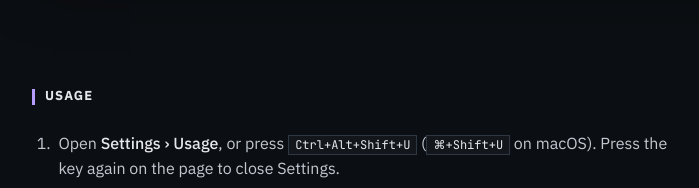
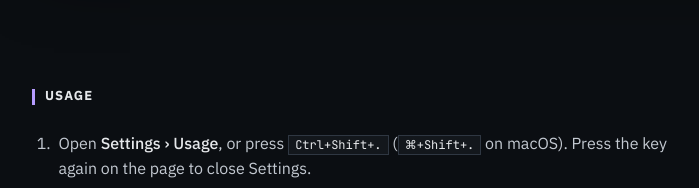
Before and after one commit to solutionscay/skiff-web, a plain HTML site: page guides/skiff-user-guide/settings/index.html in a window 1280 px wide. Shown: the part 1420-1608 px from the top of the page, without its empty margins (64-763 px from the left). Drawn offline with Linux system fonts and the light colour scheme.

Commit message:
User guide: the Usage key is Ctrl+Shift+.

```diff
--- a/guides/skiff-user-guide/settings/index.html
+++ b/guides/skiff-user-guide/settings/index.html
@@ -80,7 +80,7 @@
   <section>
     <h2>Usage</h2>
     <ol class="steps">
-      <li>Open <span class="path">Settings › Usage</span>, or press <kbd>Ctrl+Alt+Shift+U</kbd> (<kbd>⌘+Shift+U</kbd> on macOS). Press the key again on the page to close Settings.</li>
+      <li>Open <span class="path">Settings › Usage</span>, or press <kbd>Ctrl+Shift+.</kbd> (<kbd>⌘+Shift+.</kbd> on macOS). Press the key again on the page to close Settings.</li>
       <li>Each installed agent has a band with its name, its program, its plan and the time of the last read. Each row under it is one limit window: <span class="path">Limit</span>, <span class="path">Used</span> and <span class="path">Resets</span>. Every number is percent used.</li>
       <li>Click <span class="path">Read now</span> to read every agent again. The Host runs each agent's own usage command: Claude Code, Codex, Antigravity and Grok. An agent with no usage command shows <span class="path">No usage read</span>.</li>
       <li>When a window nears its limit, the top bar shows a usage cell after Waiting and Unread. Click it to open this page.</li>
```
